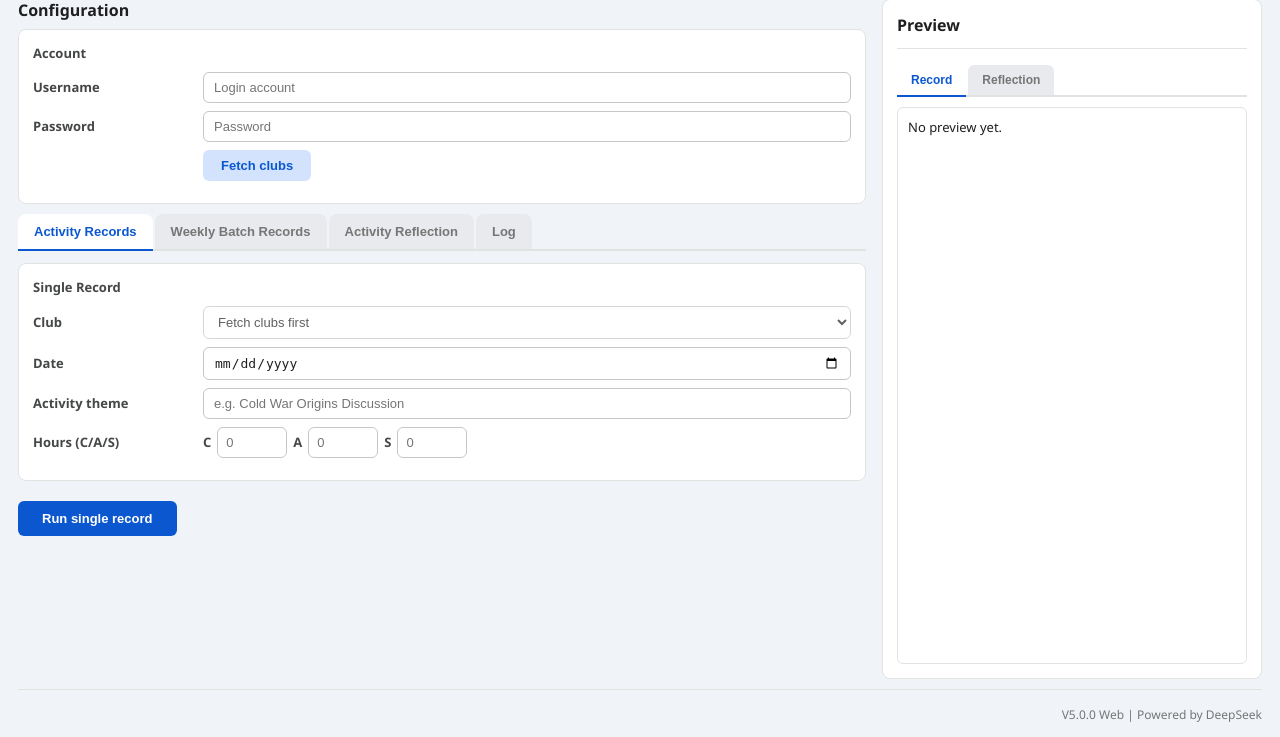
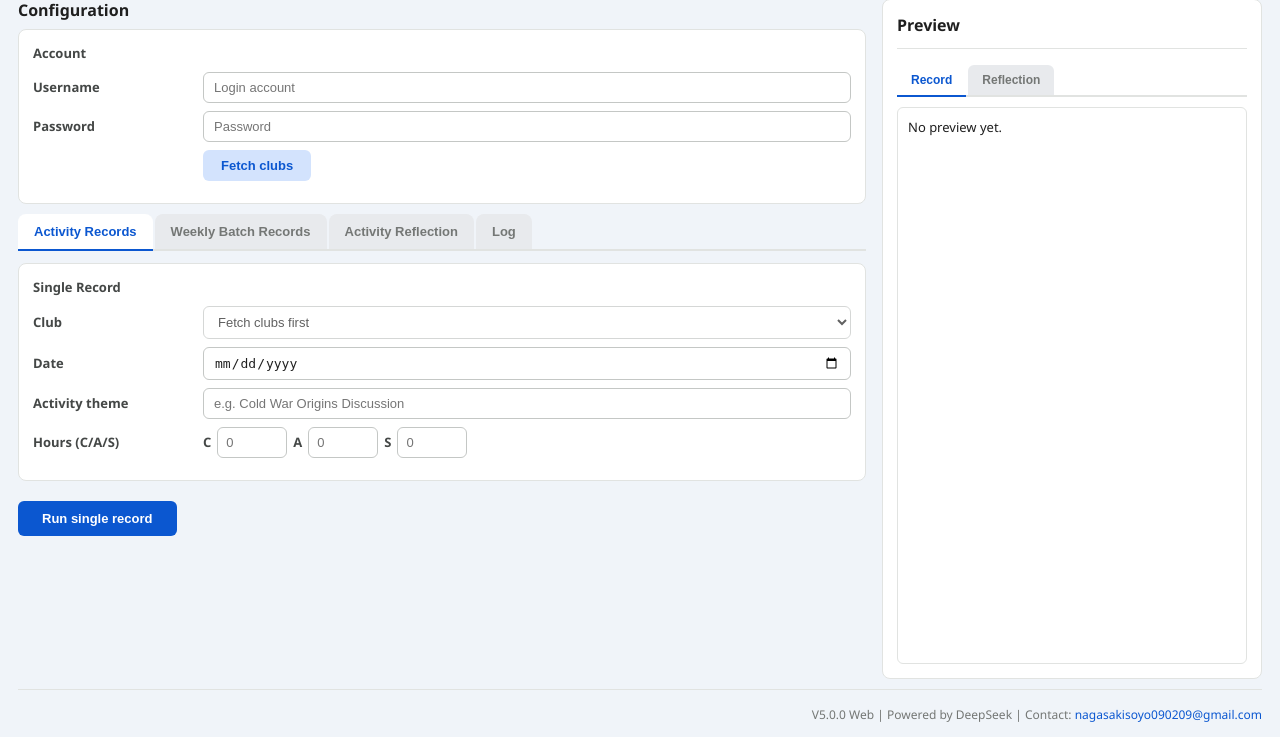
Before and after one commit to TommyMaHaoKun/CAS_MONSTER_WEBSITE, a Flask app: page / in a window 1280 px wide. Shown: the part 124-861 px from the top of the page. Run offline with Flask 3, Linux system fonts and the light colour scheme; some libraries are stand-ins or nearby versions.

Commit message:
Add contact email to footer
Co-Authored-By: Claude Opus 4.6 <noreply@anthropic.com>

```diff
--- a/static/style.css
+++ b/static/style.css
@@ -415,6 +415,13 @@ body {
     padding: 6px 0;
     text-align: right;
 }
+.footer-link {
+    color: var(--accent);
+    text-decoration: none;
+}
+.footer-link:hover {
+    text-decoration: underline;
+}
 .footer-divider {
     margin-top: 10px;
 }
--- a/templates/index.html
+++ b/templates/index.html
@@ -229,7 +229,7 @@
         <!-- Footer -->
         <div class="divider-light footer-divider"></div>
         <footer class="app-footer">
-            <span class="text-muted">V5.0.0 Web | Powered by DeepSeek</span>
+            <span class="text-muted">V5.0.0 Web | Powered by DeepSeek | Contact: <a href="mailto:nagasakisoyo090209@gmail.com" class="footer-link">nagasakisoyo090209@gmail.com</a></span>
         </footer>
     </main>
 
```
